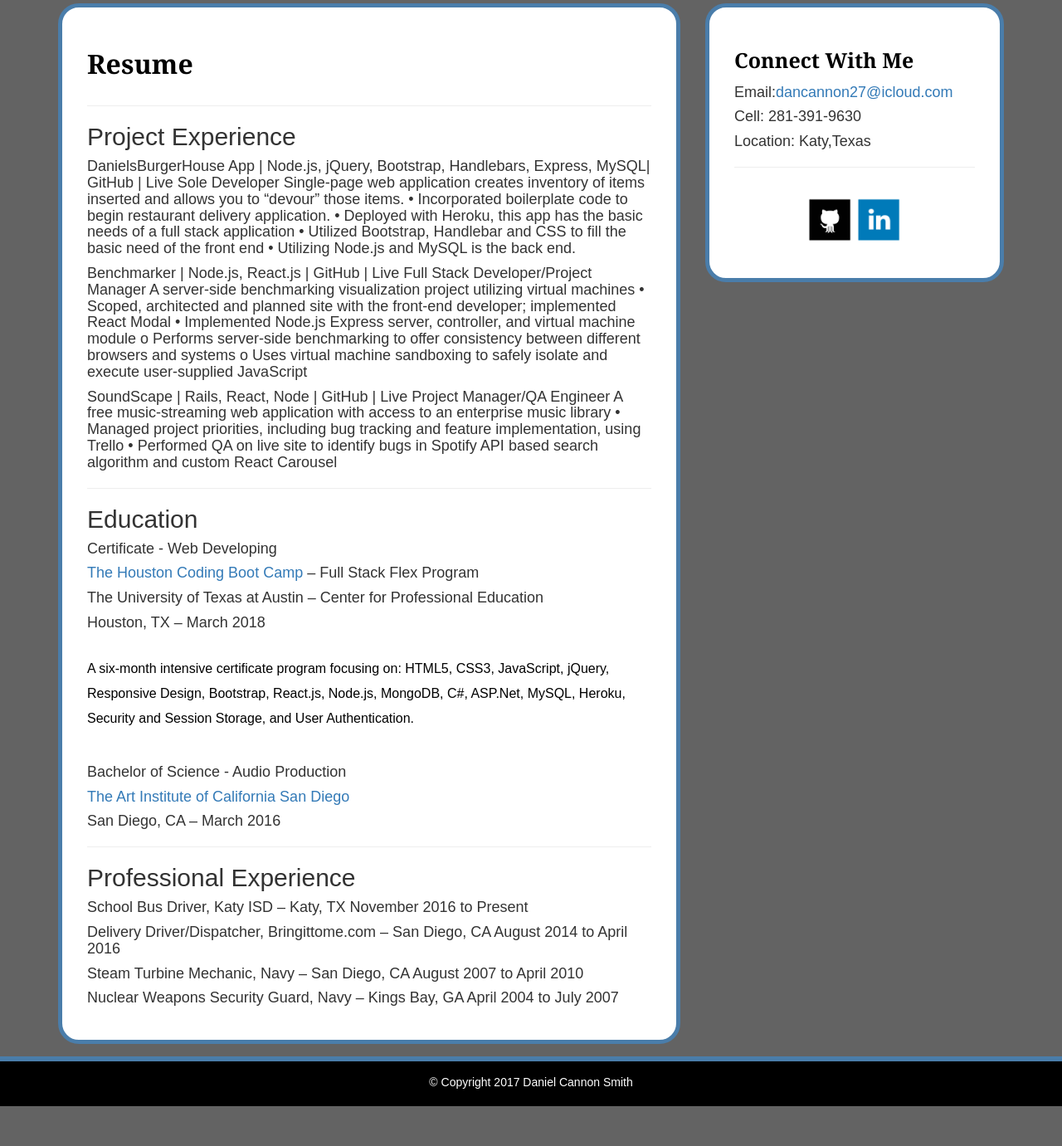
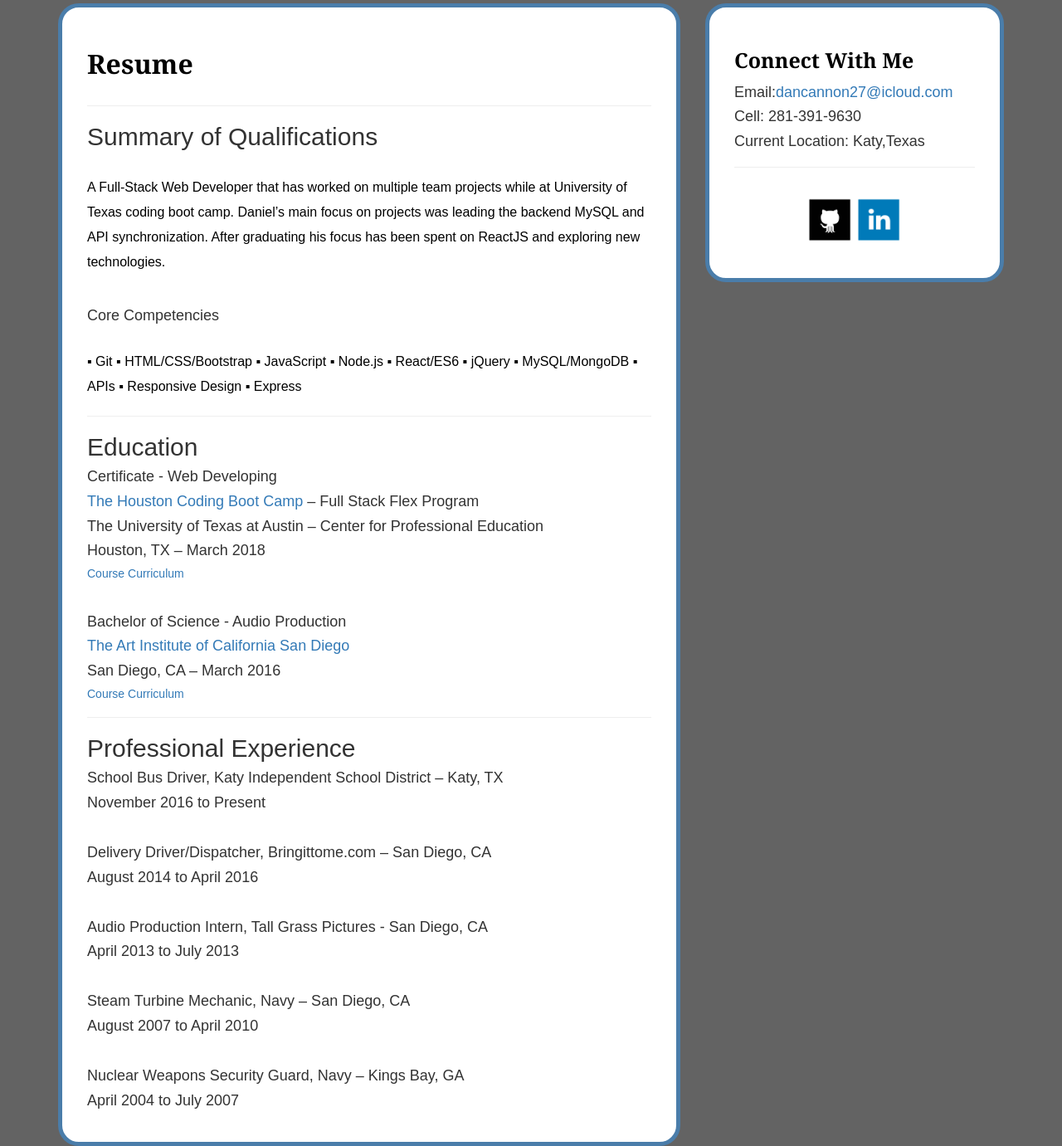
Before and after one commit to Dancannon27/portfolio, a plain HTML site: page resume.html in a window 1280 px wide. Shown: the part 79-1460 px from the top of the page at 83% size. Before the commit the page ends 1412 px from the top, so only its background shows below. Drawn offline with nearby package versions, Linux system fonts and the light colour scheme.

Commit message:
changed nav bar and updated portfolio details

```diff
--- a/assets/css/style.css
+++ b/assets/css/style.css
@@ -312,7 +312,7 @@
 
 @media only screen and (max-width: 767px) {
   .navbar-header {
-    background-color: #4a7daa;
+    background-color: #000000;
   }
 
   #logo {
@@ -334,6 +334,6 @@
     text-align: center;
 
     /* Visual */
-    background: #4a7daa;
+    background: #000000;
   }
 }
--- a/resume.html
+++ b/resume.html
@@ -6,7 +6,7 @@
     <meta name="viewport" content="width=device-width, initial-scale=1.0">
     <meta http-equiv="X-UA-Compatible" content="ie=edge">
 
-    <title>Portfolio</title>
+    <title>DanielCannonSmith.com</title>
 
     <!-- Boostrap Stylesheet -->
     <link rel="stylesheet" href="https://maxcdn.bootstrapcdn.com/bootstrap/3.3.7/css/bootstrap.min.css" integrity="sha384-BVYiiSIFeK1dGmJRAkycuHAHRg32OmUcww7on3RYdg4Va+PmSTsz/K68vbdEjh4u" crossorigin="anonymous">
@@ -18,7 +18,7 @@
 
   <body>
     <!-- Start of navbar -->
-    <nav class="navbar navbar-default">
+    <nav class="navbar navbar-inverse">
       <div class="container-fluid navbar-custom">
 
         <!-- Brand and toggle get grouped for better mobile display -->
@@ -39,9 +39,9 @@
           <!-- Collect the nav links, forms, and other content for toggling -->
           <div class="collapse navbar-collapse" id="bs-example-navbar-collapse-1">
             <ul class="nav navbar-nav navbar-right navbar-right-custom">
-            <li><a href="index.html">Home</a></li>
-              <li><a href="portfolio.html">Portfolio</a></li>
-                <li><a href="assets/documents/Resume.pdf">Resume</a></li>
+              <li><a href="index.html">Home</a></li>
+                <li><a href="portfolio.html">Portfolio</a></li>
+                  <li><a href="assets/documents/Resume.pdf">Resume</a></li>
             </ul>
           </div><!-- /.navbar-collapse -->
         </div>
@@ -57,26 +57,22 @@
             <article class="about-me-content">
               <h1 class="about-me-header">Resume</h1>
               <hr class="about-me-hr"/>
-              <h2>Project Experience</h2>
-<h4>DanielsBurgerHouse App | Node.js, jQuery, Bootstrap, Handlebars, Express, MySQL| GitHub | Live          Sole Developer
-Single-page web application creates inventory of items inserted and allows you to “devour” those items.
-•	Incorporated boilerplate code to begin restaurant delivery application.
-•	Deployed with Heroku, this app has the basic needs of a full stack application
-•	Utilized Bootstrap, Handlebar and CSS to fill the basic need of the front end
-•	Utilizing Node.js and MySQL is the back end.</h4>
-
-<h4>Benchmarker | Node.js, React.js |  GitHub  |  Live               Full Stack Developer/Project Manager
-A server-side benchmarking visualization project utilizing virtual machines
-•	Scoped, architected and planned site with the front-end developer; implemented React Modal
-•	Implemented Node.js Express server, controller, and virtual machine module
-o	Performs server-side benchmarking to offer consistency between different browsers and systems
-o	Uses virtual machine sandboxing to safely isolate and execute user-supplied JavaScript</h4>
-
-<h4>SoundScape | Rails, React, Node |  GitHub |  Live	               Project Manager/QA Engineer
-A free music-streaming web application with access to an enterprise music library
-•	Managed project priorities, including bug tracking and feature implementation, using Trello
-•	Performed QA on live site to identify bugs in Spotify API based search algorithm and custom React Carousel</h4>
-            <hr class="about-me-hr"/>
+              <h2>Summary of Qualifications</h2>
+              <p>A Full-Stack Web Developer that has worked on multiple team projects while at University of Texas coding boot camp. Daniel’s main focus on projects was leading the backend MySQL and API synchronization. After graduating his focus has been spent on ReactJS and exploring new technologies.</p>
+              <br />
+              <h4>Core Competencies</h4>
+              <p>
+                ▪	Git
+                ▪	HTML/CSS/Bootstrap
+                ▪	JavaScript
+                ▪	Node.js
+                ▪	React/ES6
+                ▪	jQuery
+                ▪	MySQL/MongoDB
+                ▪	APIs
+                ▪	Responsive Design
+                ▪	Express </p>
+                <hr class="about-me-hr"/>
              <!-- <img src="assets/images/me.jpg" alt="" id="nate-image"/> -->
               <h2>Education</h2>
               <h4>Certificate - Web Developing
@@ -87,8 +83,7 @@
                                 </h4>
                                     <h4>Houston, TX – March 2018
                                         </h4>
-                <p>A six-month intensive certificate program focusing on: HTML5, CSS3, JavaScript, jQuery, Responsive Design, Bootstrap, React.js, Node.js, MongoDB, C#, ASP.Net, MySQL, Heroku, Security and Session Storage, and User Authentication.
-                    </p>
+                                        <h5><a href="assets/documents/CodingBootcamp.pdf">Course Curriculum </a></h5>
                         <br>
               <h4>Bachelor of Science - Audio Production
                 </h4>
@@ -96,14 +91,25 @@
                         </h4>
                         <h4>San Diego, CA – March 2016
                             </h4>
+                            <h5><a href="https://www.artinstitutes.edu/san-diego/academics/film-production/audio-production-degree-programs">Course Curriculum </a></h5>
 
     <hr class="about-me-hr"/>
                 <h2>Professional Experience</h2>
 
-    <h4>School Bus Driver, Katy ISD – Katy, TX 	November 2016 to Present</h4>
-    <h4>Delivery Driver/Dispatcher, Bringittome.com – San Diego, CA 	August 2014 to April 2016</h4>
-    <h4>Steam Turbine Mechanic, Navy – San Diego, CA 	August 2007 to April 2010</h4>
-    <h4>Nuclear Weapons Security Guard, Navy – Kings Bay, GA 	April 2004 to July 2007</h4>
+    <h4>School Bus Driver, Katy Independent School District – Katy, TX</h4>
+       <h4>November 2016 to Present</h4>
+        <br>
+    <h4>Delivery Driver/Dispatcher, Bringittome.com – San Diego, CA</h4>
+      <h4>August 2014 to April 2016</h4>
+        <br>
+    <h4>Audio Production Intern, Tall Grass Pictures - San Diego, CA</h4>
+      <h4>April 2013 to July 2013</h4>
+        <br>
+    <h4>Steam Turbine Mechanic, Navy – San Diego, CA</h4>
+      <h4>August 2007 to April 2010</h4>
+        <br>
+    <h4>Nuclear Weapons Security Guard, Navy – Kings Bay, GA</h4>
+    	<h4>April 2004 to July 2007</h4>
 
 
             </article>
@@ -117,7 +123,7 @@
                 <h1 class="connect-with-me-header">Connect With Me</h1>
                 <h4 class="connect">Email:<a href="mailto:dancannon27@icloud.com">dancannon27@icloud.com</a></h4>
                 <h4 class="connect">Cell: 281-391-9630</h4>
-                <h4 class="connect">Location: Katy,Texas</h4>
+                <h4 class="connect">Current Location: Katy,Texas</h4>
                 <hr />
                 <div id="images">
                   <a href="https://github.com/Dancannon27"><img src="assets/images/github.png" alt="" class="connect-with-me-photo"></a>
```
Also changed, not shown: index.html (+8 -5 lines), portfolio.html (+16 -6 lines).
